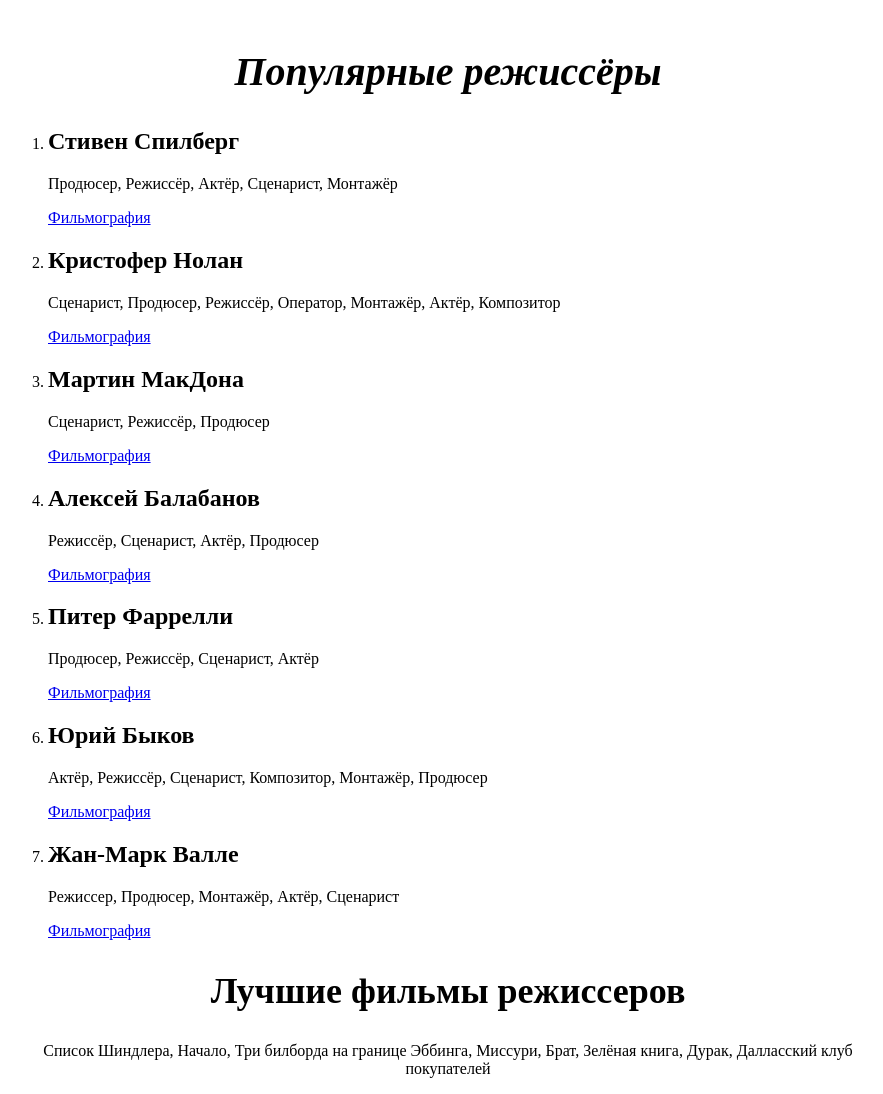
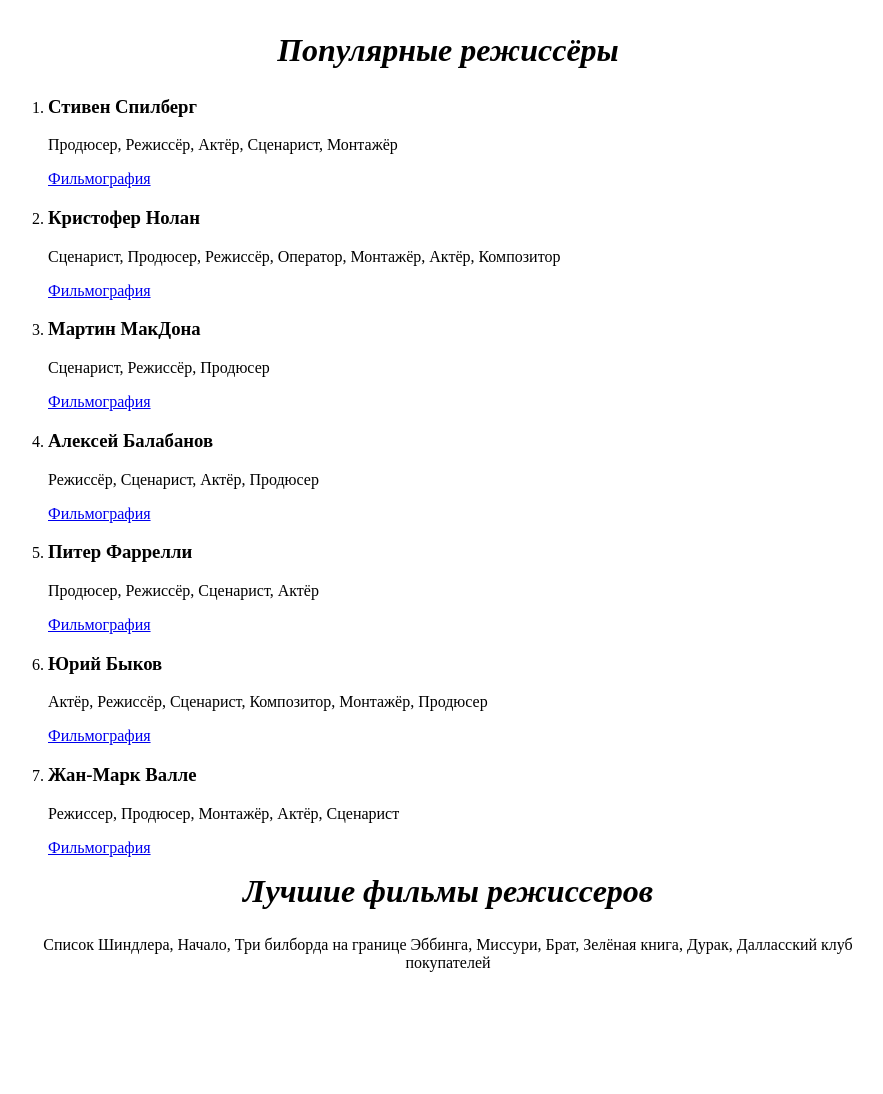
Before and after one commit to elencodes/project_directors, a plain HTML site: page index.html in a window 1280 px wide. Shown: the whole page, without its empty margins (192-1075 px from the left). After the commit the page ends 988 px from the top, so only its background shows below. Drawn offline with Linux system fonts and the light colour scheme.

Commit message:
add changes

```diff
--- a/assets/scss/style.scss
+++ b/assets/scss/style.scss
@@ -3,9 +3,14 @@
 	margin: 0 auto;
 }
 
-.title {
-	margin-top: 3rem;
-	font-size: 2.5rem;
+.title,
+.subtitle {
+	margin-top: 2rem;
+	font-size: 2rem;
 	font-style: italic;
 	text-align: center;
 }
+
+.subtitle {
+	margin-top: 1rem;
+}
--- a/index.html
+++ b/index.html
@@ -12,7 +12,8 @@
 	<section class="section">
 		<h1 class="title">Популярные режиссёры</h1>
 		<ol id="list"></ol>
-		<p id="best-films" style="text-align: center;"></p>
+		<h2 class="subtitle">Лучшие фильмы режиссеров</h2>
+		<p id="best-films"></p>
 	</section>
 	<script src="js/script.js"></script>
 </body>
--- a/js/script.js
+++ b/js/script.js
@@ -43,39 +43,54 @@ const directors = [{
 	},
 ];
 
+//2. Ищем объекты (область списка, абзац для вывода фильмов) в HTML документе для дальнейшего взаимодействия.
 const list = document.querySelector(`#list`);
 const bestFilms = document.querySelector(`#best-films`);
 
+//3. С помощью метода forEach перебираем элементы массива и выполняем функцию для каждого элемента массива
 directors.forEach(function (item) {
+	//3.1 Создаем новые элементы (нумерованный список и заголовки) для отображения списка имен режиссеров
 	const director = document.createElement(`li`);
-	const name = document.createElement(`h2`);
+	const name = document.createElement(`h3`);
+	//3.2 Обращаемся к свойству объектов name и выводим список все имен режиссеров
 	const nameDirectors = item.name;
+	//3.3 Наполняем новый элемент контентом (значение тега h3 теперь имя режиссера)
 	name.textContent = `${nameDirectors}`;
+	//3.4 Вставляем новый элемент (имя) внутрь и в начало списка с информацией о режиссерах
 	director.appendChild(name);
-
+	//3.5 Создаем новый элемент (абзац) для отображения карьерного списка режиссеров
 	const career = document.createElement(`p`);
+	//3.6 Обращаемся к свойству объектов career и выводим карьерный список
 	const careerDirectors = item.career;
+	//3.7 Наполняем новый элемент контентом (значение тега p теперь карьера режиссера)
 	career.textContent = `${careerDirectors}`;
+	//3.8 Вставляем новый элемент (карьера) внутрь и в начало списка с информацией о режиссерах (после имен)
 	director.appendChild(career);
-
+	//3.9 Создаем новый элемент (ссылку) для отображения фильмов режиссеров
 	const link = document.createElement(`a`);
+	//3.10 Обращаемся к свойству объектов films и выводим список фильмов
 	const filmDirectors = item.films;
+	//3.11 Меняем содержимое недавно созданного тега <a>в HTML файле для корректного отображения ссылки на фильмы
 	link.innerHTML = `<a href="${filmDirectors}">Фильмография</a>`;
+	//3.12 Вставляем новый элемент (карьера) внутрь и в начало списка с информацией о режиссерах (после карьеры)
 	director.appendChild(link);
-
+	//3.13 Вставляем элемент (нумерованный cписок) внутрь и в начало общего списка (тега <ol>)
 	list.appendChild(director);
 });
 
+//4 С помощью метода map вызываем функцию для каждого элемента массива (для свойства объектов top_rated_film) и возвращаем новый массив из данных (список лучших фильмов)
 const topFilmsList = directors.map(function (item) {
 	return item.top_rated_film;
 });
 
+//4 Преобразовываем массив лучших фильмов в строку с разделителем в виде ', '
 const showTopFilmsList = topFilmsList.join(', ');
 
-const nameFilms = document.createElement(`h2`);
-nameFilms.innerHTML = `<h2>Лучшие фильмы режиссеров</h2>`;
-bestFilms.appendChild(nameFilms);
-
+//5 Создаем новый элемент (абзац) для отображения лучших фильмов режиссеров
 const filmsList = document.createElement(`p`);
+//5.1 Наполняем новый элемент контентом (значение тега p теперь лучших фильмов режиссеров)
 filmsList.textContent = `${showTopFilmsList}`;
+//5.2 Вставляем элемент (лучшие фильмов) внутрь и в начало абзаца (тега <p> в HTML)
 bestFilms.appendChild(filmsList);
+//5.3 Выравниваем текст абзаца со списком лучших фильмов по центру
+filmsList.style.textAlign = "center";
```
Also changed, not shown: assets/scss/style.css.
